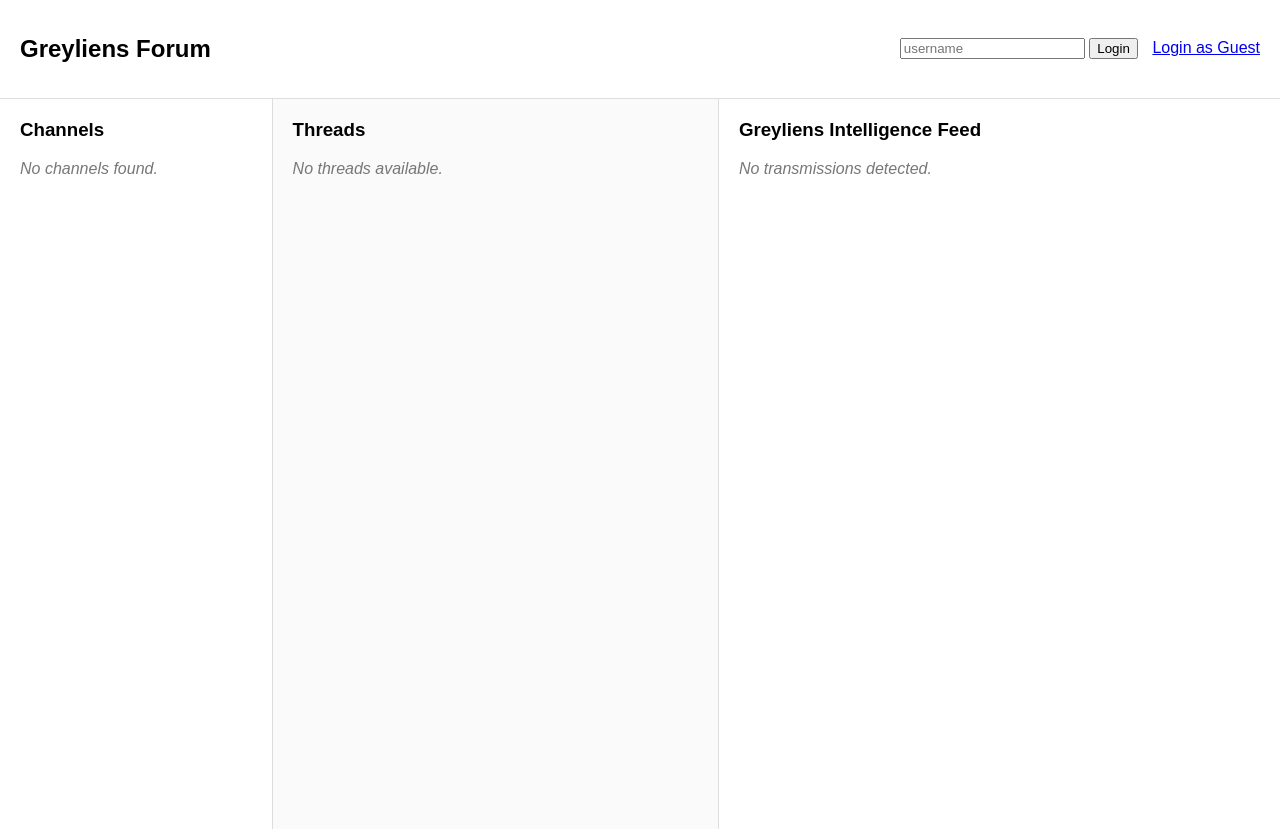
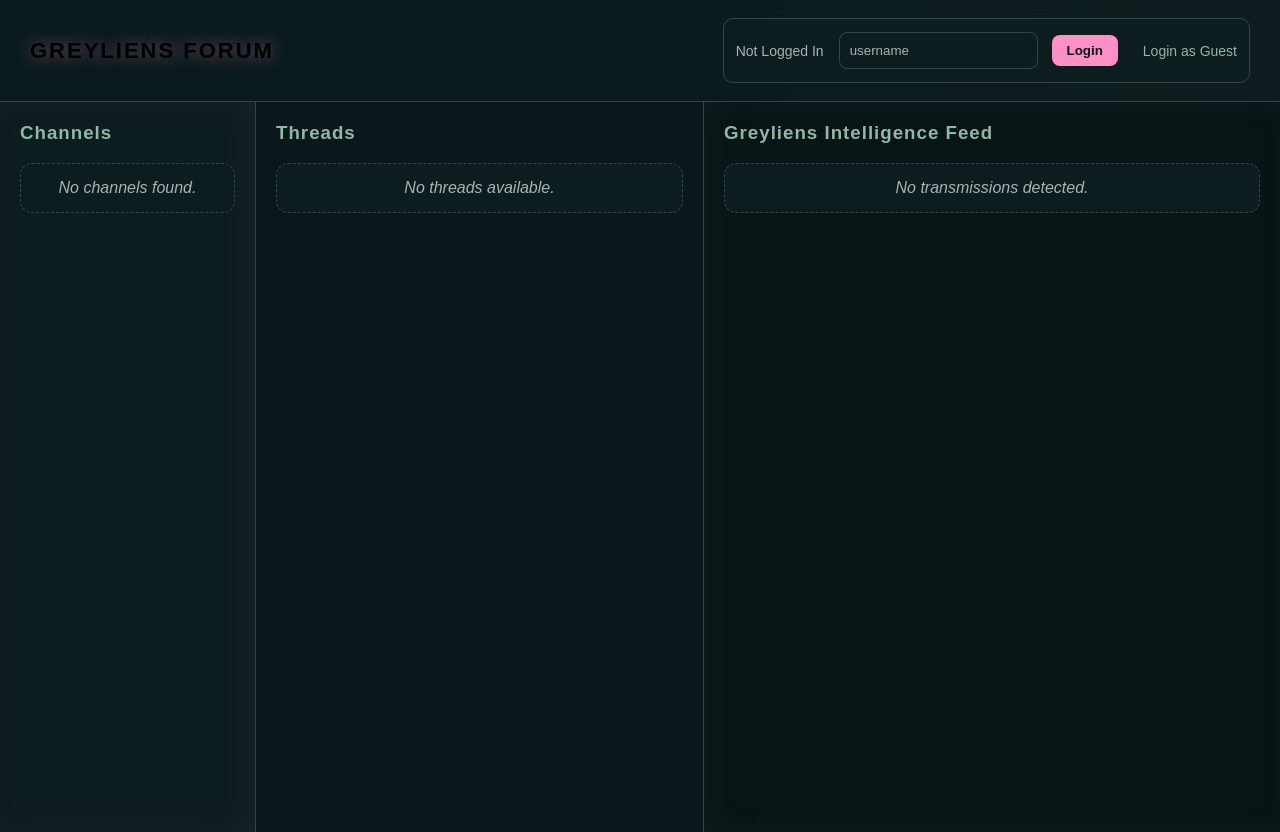
Before and after one commit to Kappibw/greyliens, a Flask app: page / in a window 1280 px wide. Run offline with Flask 2, Linux system fonts and the light colour scheme; data that the repository does not hold is empty; some libraries are stand-ins or nearby versions.

Commit message:
Potiential design

```diff
--- a/templates/forum.html
+++ b/templates/forum.html
@@ -4,59 +4,103 @@
     <title>Greyliens Forum</title>
     <link rel="stylesheet" href="https://cdnjs.cloudflare.com/ajax/libs/font-awesome/6.7.2/css/all.min.css">
     <style>
+        :root {
+
+            /* Greyliens Sci-Fi Colour System */
+
+            --bg-main:#081416;
+            --bg-card: #122225;
+            --bg-panel: #0d1c1f;
+
+            --primary: #8fb8a5;
+            --accent: #ff8fc7;
+            --pink: #e88bb8
+
+            --text-main: #f4eee6;
+            --text-muted: #a7b5b0;
+
+            --border: #334747;
+
+            --success: #8fbf8f;
+            --warning: #d9b45b;
+            --danger: #d66b6b;
+
+        }
         body{
             margin:0;
             font-family:Arial,sans-serif;
-            background:#f5f5f5;
+            background:radial-gradient(circle at top right,rgba(232,139,184,0.15),transparent 35%),
+            radial-gradient(circle at bottom left,rgba(143,184,165,0.12),transparent 40%),
+            var(--bg-main);
+            color:var(--text-main);
         }
 
         .top-bar{
             display:flex;
             justify-content:space-between;
             align-items:center;
-            padding:15px 20px;
-            background:white;
-            border-bottom:1px solid #ddd;
+            padding:18px 30px;
+            background:rgba(13,28,31,0.9);
+            border-bottom:1px solid var(--border);
+            backdrop-filter:blur(10px);
         }
 
         .layout{
             display:flex;
             height:calc(100vh - 70px);
+            gap:0;
+            overflow:hidden;
         }
 
         .sidebar{
             width:20%;
-            background:white;
-            border-right:1px solid #ddd;
+            background:var(--bg-panel);
+            border-right:1px solid var(--border);
             padding:20px;
             overflow-y:auto;
+            box-sizing:border-box;
+            box-shadow: inset -10px 0 30px rgba(232,139,184,0.05);
         }
 
         .threads{
             width:35%;
-            background:#fafafa;
-            border-right:1px solid #ddd;
+            background:#0a181b;
+            border-right:1px solid var(--border);
             padding:20px;
             overflow-y:auto;
+            box-sizing:border-box;
         }
 
         .conversation{
             width:45%;
-            background:white;
+            background:var(--bg-main);
             padding:20px;
             overflow-y:auto;
+            box-sizing:border-box;
+            box-shadow: inset 10px 0 30px rgba(143,184,165,0.05);
         }
 
         h3{
             margin-top:0;
+            color:var(--primary);
+            letter-spacing:1px;
+
         }
 
         .card{
-            background:white;
-            border:1px solid #ddd;
-            border-radius:6px;
-            padding:12px;
+            background:var(--bg-card);
+            border:1px solid var(--border);
+            border-radius:12px;
+            padding:15px;
             margin-bottom:15px;
+            transition:0.3s;
+            box-shadow:
+            0 10px 30px rgba(0,0,0,0.35),
+            0 0 20px rgba(232,139,184,0.08);
+        }
+        .card:hover{
+            transform:translateY(-3px);
+            border-colour:var(--primary);
         }
 
         ul{
@@ -70,18 +114,295 @@
         }
 
         .empty{
-            color:#777;
+            color:var(--text-muted);
             font-style:italic;
+            background:var(--bg-panel);
+            border:1px dashed var(--border);
+            padding:15px;
+            border-radius:12px;
+            text-align:center;
         }
 
         small{
-            color:#666;
+            color:var(--text-muted);
         }
 
         textarea{
             resize:none;
         }
+        .transmission-card{
 
+    background:var(--bg-card);
+
+    border:1px solid var(--border);
+
+    border-radius:16px;
+
+    padding:20px;
+
+    box-shadow:0 0 20px rgba(143,184,165,0.15);
+
+}
+
+
+.transmission-card h4{
+
+    color:var(--primary);
+
+}
+
+
+.transmission-card p{
+
+    color:var(--text-main);
+
+}
+
+
+.transmission-card small{
+
+    color:var(--text-muted);
+
+}
+button{
+
+    background:var(--accent);
+
+    color:#081416;
+
+    border:none;
+
+    padding:8px 15px;
+
+    border-radius:8px;
+
+    cursor:pointer;
+
+    font-weight:bold;
+
+    transition:0.3s;
+
+}
+
+
+button:hover{
+
+    background:var(--primary);
+
+    transform:translateY(-2px);
+
+}
+a{
+
+    color:var(--primary);
+
+    text-decoration:none;
+
+    transition:0.3s;
+
+}
+
+
+a:hover{
+
+    color:var(--accent);
+
+}
+.identity-box{
+
+    display:flex;
+
+    align-items:center;
+
+    gap:10px;
+
+    background:var(--bg-panel);
+
+    padding:8px 12px;
+
+    border-radius:10px;
+
+    border:1px solid var(--border);
+    font-size:14px;
+    color:var(--text-muted);
+
+}
+.brand-title{
+    font-size:22px;
+
+    color:var(--pink);
+
+    letter-spacing:2px;
+
+    font-weight:700;
+
+    text-transform:uppercase;
+
+    text-shadow:0 0 15px rgba(232,139,184,0.5);
+
+}
+.loading{
+
+    background:var(--bg-panel);
+
+    border:1px solid var(--border);
+
+    border-radius:12px;
+
+    padding:20px;
+
+    text-align:center;
+
+    color:var(--text-muted);
+
+}
+
+
+.loading i{
+
+    color:var(--primary);
+
+    margin-right:8px;
+
+}
+.thread-title{
+
+    font-size:18px;
+
+    font-weight:bold;
+
+    color:var(--text-main);
+
+}
+
+
+.thread-title:hover{
+
+    color:var(--accent);
+
+}
+.sidebar a{
+
+    display:block;
+
+    padding:10px 12px;
+
+    border-radius:8px;
+
+    color:var(--text-muted);
+
+    transition:0.3s;
+
+}
+
+
+.sidebar a:hover{
+
+    background:var(--bg-card);
+
+    color:var(--primary);
+
+}
+.active-channel{
+
+    background:var(--bg-card);
+
+    color:var(--primary) !important;
+
+    border-left:3px solid var(--accent);
+
+}
+input,
+select,
+textarea{
+
+    background:var(--bg-panel);
+
+    color:var(--text-main);
+
+    border:1px solid var(--border);
+
+    border-radius:8px;
+
+    padding:10px;
+
+    outline:none;
+
+}
+
+
+input:focus,
+select:focus,
+textarea:focus{
+
+    border-color:var(--primary);
+
+    box-shadow:0 0 10px rgba(143,184,165,0.25);
+
+}
+input::placeholder{
+
+    color:var(--text-muted);
+
+}
+form input,
+form select,
+form button{
+
+    margin:5px;
+
+}
+@media (max-width:900px){
+
+    .layout{
+
+        flex-direction:column;
+
+        height:auto;
+
+    }
+
+
+    .sidebar,
+    .threads,
+    .conversation{
+
+        width:100%;
+
+        border-right:none;
+
+    }
+
+
+    .top-bar{
+
+        flex-direction:column;
+
+        gap:15px;
+
+    }
+
+}
+.delete-btn{
+
+    background:transparent;
+
+    color:var(--pink);
+
+    border:1px solid var(--pink);
+
+    padding:6px 10px;
+
+}
+
+
+.delete-btn:hover{
+
+    background:var(--pink);
+
+    color:white;
+
+}
     </style>
 
 </head>
@@ -92,10 +413,26 @@
 
 <div class="top-bar">
 
-    <h2>Greyliens Forum</h2>
+    <h2 class="brand-title">
+        Greyliens Forum
+    </h2>
 
 
-    <div>
+    <div class="identity-box">
+
+        {% if identity == "logged_out" %}
+            <span style="color:var(--text-muted);">
+                Not Logged In
+            </span>
+        {% elif identity == "guest" %}
+            <span>
+                Guest
+            </span>
+        {% else %}
+            <span>
+                {{ user }}
+            </span>
+        {% endif %}
 
         {% if identity == "logged_out" %}
 
@@ -184,7 +521,7 @@
 
 <li>
     {% if selected_channel == channel[0]|string %}
-        <a href="/?channel={{ channel[0] }}" style="font-weight:bold; color:#007bff;">
+        <a href="/?channel={{ channel[0] }}" class="active-channel">
             # {{ channel[1] }}
         </a>
     {% else %}
@@ -270,7 +607,7 @@
             <div class="card">
 
                 <h4>
-                    <a href="/thread/{{ thread[0] }}">
+                    <a class="thread-title" href="/thread/{{ thread[0] }}">
                         {{ thread[1] }}
                     </a>
                 </h4>
@@ -286,11 +623,11 @@
                 </small>
 
 
-            {% if user == thread[2] %}
+            {% if true%}
 
     <form action="/threads/delete/{{ thread[0] }}" method="POST">
 
-    <button type="submit" aria-label="Delete Thread" >
+    <button class="delete-btn" type="submit" aria-label="Delete Thread" >
         <i class="fas fa-trash"></i>
     </button>
 
@@ -321,9 +658,10 @@
     </h3>
 
 
+
     {% if fact %}
 
-    <div class="transimission-card">
+    <div class="transmission-card">
 
 
         <p>
```
